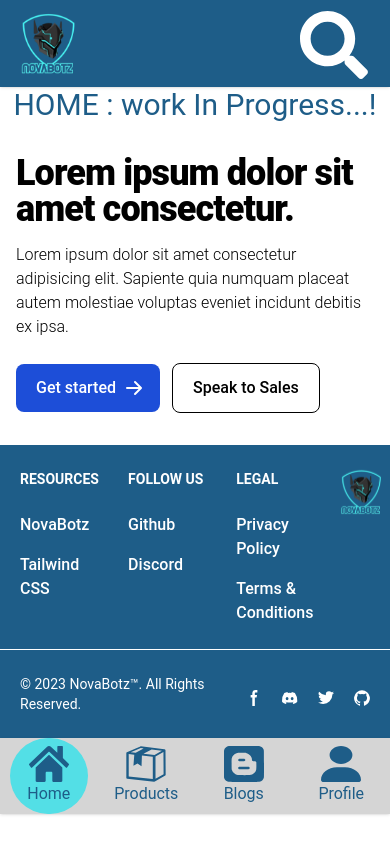
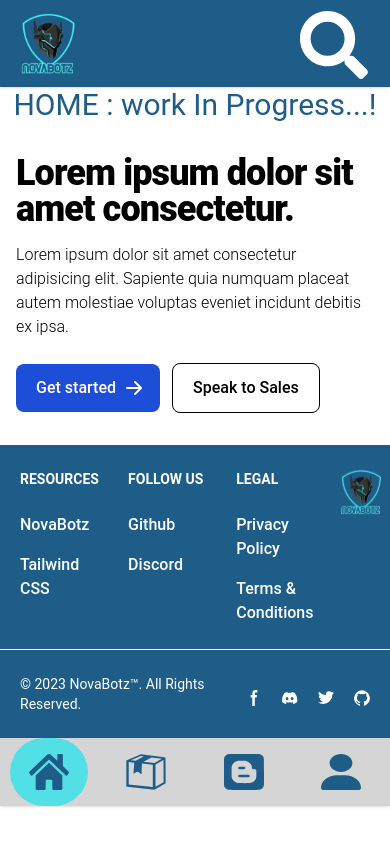
Before and after one commit to Rutvik49/NovaBotz, a React (Vite) app in the folder client/: page / in a window 390 px wide. Shown: the top 844 px of the page. Built offline with nearby package versions, Linux system fonts and the light colour scheme.

Commit message:
phone Navigator fixes.

```diff
--- a/client/package.json
+++ b/client/package.json
@@ -12,8 +12,10 @@
   "dependencies": {
     "@headlessui/react": "^1.7.18",
     "@heroicons/react": "^2.1.3",
+    "@reduxjs/toolkit": "^2.2.2",
     "react": "^18.2.0",
     "react-dom": "^18.2.0",
+    "react-redux": "^9.1.0",
     "react-router-dom": "^6.22.3"
   },
   "devDependencies": {
--- a/client/src/components/PhoneNavigator.jsx
+++ b/client/src/components/PhoneNavigator.jsx
@@ -11,52 +11,52 @@ function PhoneNavigator() {
             className={({ isActive }) =>
               `${
                 isActive
-                  ? "bg-lightBlue rounded-full w-1/5 flex flex-col py-2 m-auto"
-                  : "bg-bottomWhite w-1/5 flex flex-col py-2 m-auto"
+                  ? "bg-lightBlue rounded-full w-1/5 flex flex-col py-4 m-auto"
+                  : "bg-bottomWhite w-1/5 flex flex-col py-4 m-auto"
               }`
             }
           >
             <img src="images/home.svg" alt="" className="w-10 m-auto" />
-            <span className="m-auto text-mainBlue">Home</span>
+            {/* <span className="m-auto text-mainBlue">Home</span> */}
           </NavLink>
           <NavLink
             to="products"
             className={({ isActive }) =>
               `${
                 isActive
-                  ? "bg-lightBlue rounded-full w-1/5 flex flex-col py-2 m-auto"
-                  : "bg-bottomWhite w-1/5 flex flex-col py-2 m-auto"
+                  ? "bg-lightBlue rounded-full w-1/5 flex flex-col py-4 m-auto"
+                  : "bg-bottomWhite w-1/5 flex flex-col py-4 m-auto"
               }`
             }
           >
             <img src="images/product.svg" alt="" className="w-10 m-auto" />
-            <span className="m-auto text-mainBlue">Products</span>
+            {/* <span className="m-auto text-mainBlue ">Products</span> */}
           </NavLink>
           <NavLink
             to="blogs"
             className={({ isActive }) =>
               `${
                 isActive
-                  ? "bg-lightBlue rounded-full w-1/5 flex flex-col py-2 m-auto"
-                  : "bg-bottomWhite w-1/5 flex flex-col py-2 m-auto"
+                  ? "bg-lightBlue rounded-full w-1/5 flex flex-col py-4 m-auto"
+                  : "bg-bottomWhite w-1/5 flex flex-col py-4 m-auto"
               }`
             }
           >
             <img src="images/blog.svg" alt="" className="w-10 m-auto" />
-            <span className="m-auto text-mainBlue">Blogs</span>
+            {/* <span className="m-auto text-mainBlue">Blogs</span> */}
           </NavLink>
           <NavLink
             to="profile"
             className={({ isActive }) =>
               `${
                 isActive
-                  ? "bg-lightBlue rounded-full w-1/5 flex flex-col py-2 m-auto"
-                  : "bg-bottomWhite w-1/5 flex flex-col py-2 m-auto"
+                  ? "bg-lightBlue rounded-full w-1/5 flex flex-col py-4 m-auto"
+                  : "bg-bottomWhite w-1/5 flex flex-col py-4 m-auto"
               }`
             }
           >
             <img src="images/profile.svg" alt="" className="w-10 m-auto" />
-            <span className="m-auto text-mainBlue">Profile</span>
+            {/* <span className="m-auto text-mainBlue">Profile</span> */}
           </NavLink>
         </div>
       </nav>
```
Also changed, not shown: 1 other file (tests, documents, lock files or other folders).
